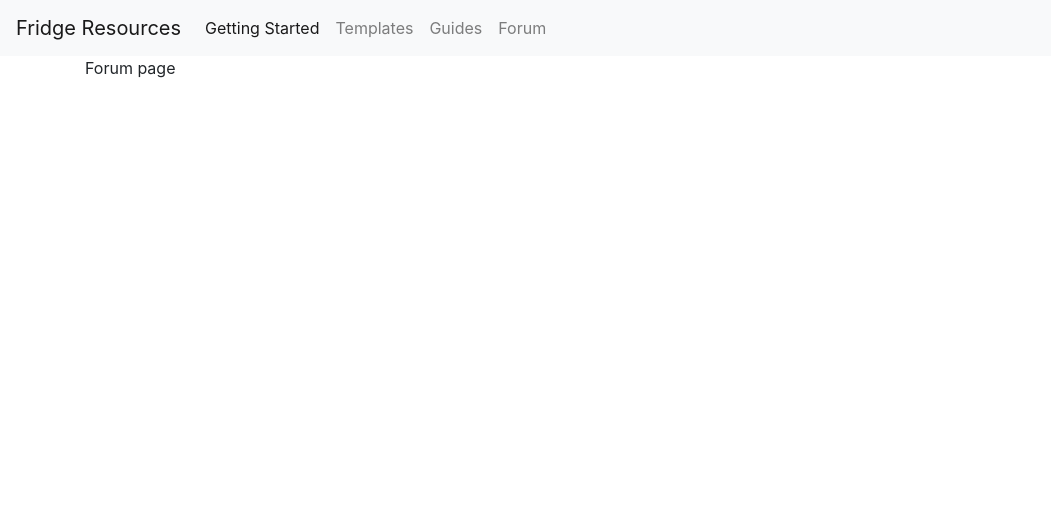
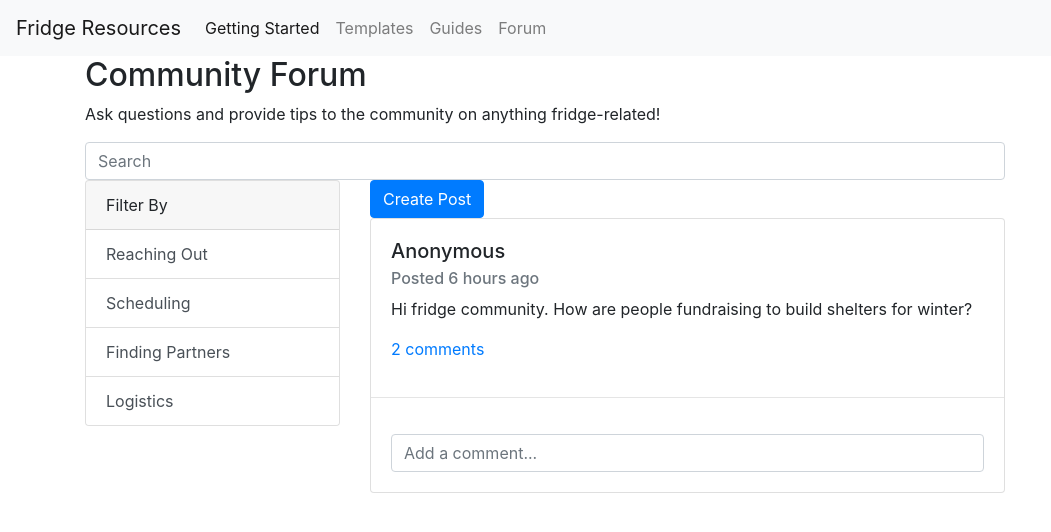
Before and after one commit to zoepanas/cf-resources, a Flask app: page /forum in a window 1280 px wide. Shown: the top 532 px of the page, without its empty margins (0-1051 px from the left). Run offline with Flask 2, Linux system fonts and the light colour scheme; some libraries are stand-ins or nearby versions.

Commit message:
structured the forum template

```diff
--- a/templates/forum.html
+++ b/templates/forum.html
@@ -1,8 +1,64 @@
 <!DOCTYPE html>
 <html lang="en">
-  <head></head>
+  <head>
+    <link rel="stylesheet" type="text/css" href="../static/css/index.css" />
+  </head>
 
   <body>
-    {% extends "layout.html" %} {% block content %} Forum page {% endblock %}
+    {% extends "layout.html" %} {% block content %}
+
+    <div>
+      <h2>Community Forum</h2>
+      <p>
+        Ask questions and provide tips to the community on anything
+        fridge-related!
+      </p>
+    </div>
+
+    <div class="row">
+      <div class="col-10">
+        <!-- Search form -->
+        <input class="form-control" type="text" placeholder="Search" aria-label="Search">
+      </div>
+    </div>
+
+    <div class="row">
+      <div class="col-3">
+        <div class="card">
+          <div class="card-header">
+            Filter By
+          </div>
+          <div class="list-group list-group-flush">
+            <a href="#" class="list-group-item list-group-item-action">Reaching Out</a>
+            <a href="#" class="list-group-item list-group-item-action">Scheduling</a>
+            <a href="#" class="list-group-item list-group-item-action">Finding Partners</a>
+            <a href="#" class="list-group-item list-group-item-action">Logistics</a>
+          </div>
+        </div>
+
+      </div>
+      <div class="col-7">
+        <div id="posts-header">
+          <button type="button" class="btn btn-primary">Create Post</button>
+        </div>
+
+        <div id="posts">
+          <div class="card">
+            <div class="card-body">
+              <h5 class="card-title">Anonymous</h5>
+              <h6 class="card-subtitle mb-2 text-muted">Posted 6 hours ago</h6>
+              <p class="card-text">Hi fridge community. How are people fundraising to build shelters for winter?</p>
+              <a href="#" class="card-link">2 comments</a>
+            </div>
+            <hr>
+            <div class="card-body">
+              <input type="text" class="form-control" placeholder="Add a comment...">
+            </div>
+          </div>
+        </div>
+      </div>
+    </div>
+
+    {% endblock %}
   </body>
 </html>
--- a/templates/guides.html
+++ b/templates/guides.html
@@ -25,7 +25,7 @@
   </head>
 
   <body>
-    % extends "layout.html" %} {% block content %}
+    {% extends "layout.html" %} {% block content %}
     <div class="container">
       <header>Showing All Guides</header>
 
```
Also changed, not shown: static/css/index.css (line endings or trailing spaces).
